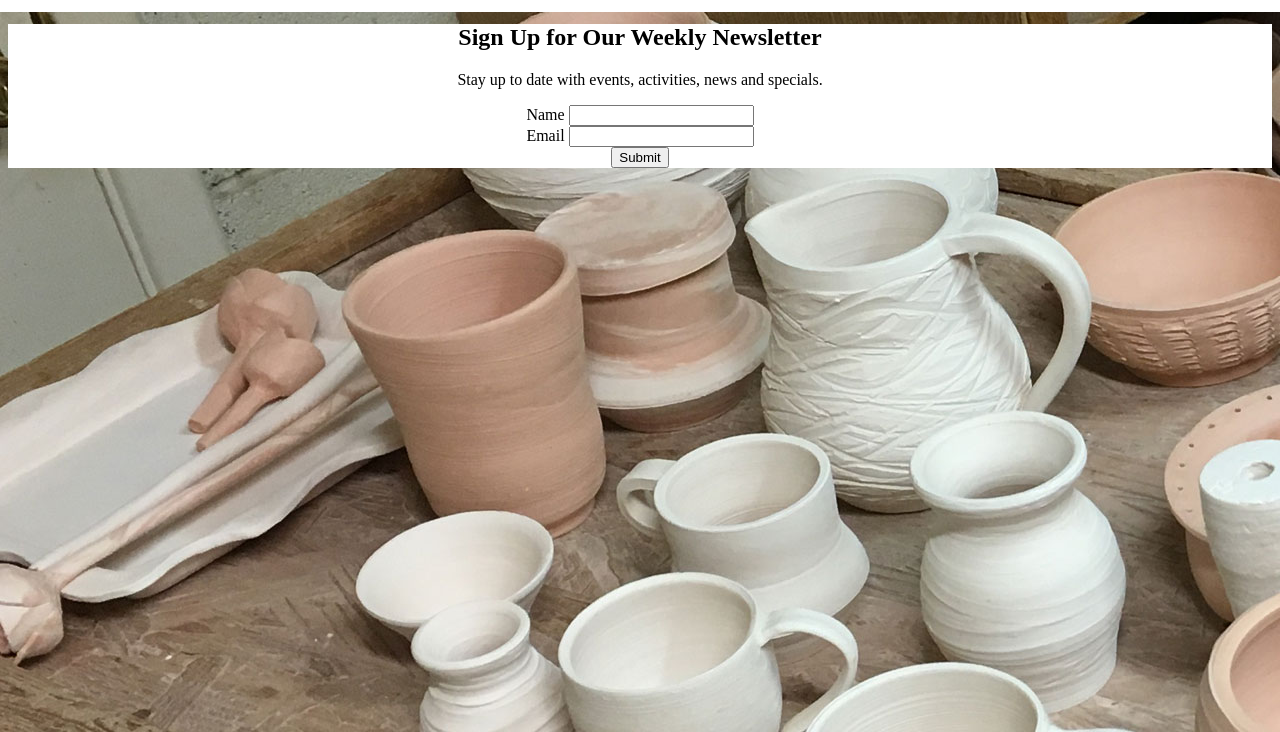
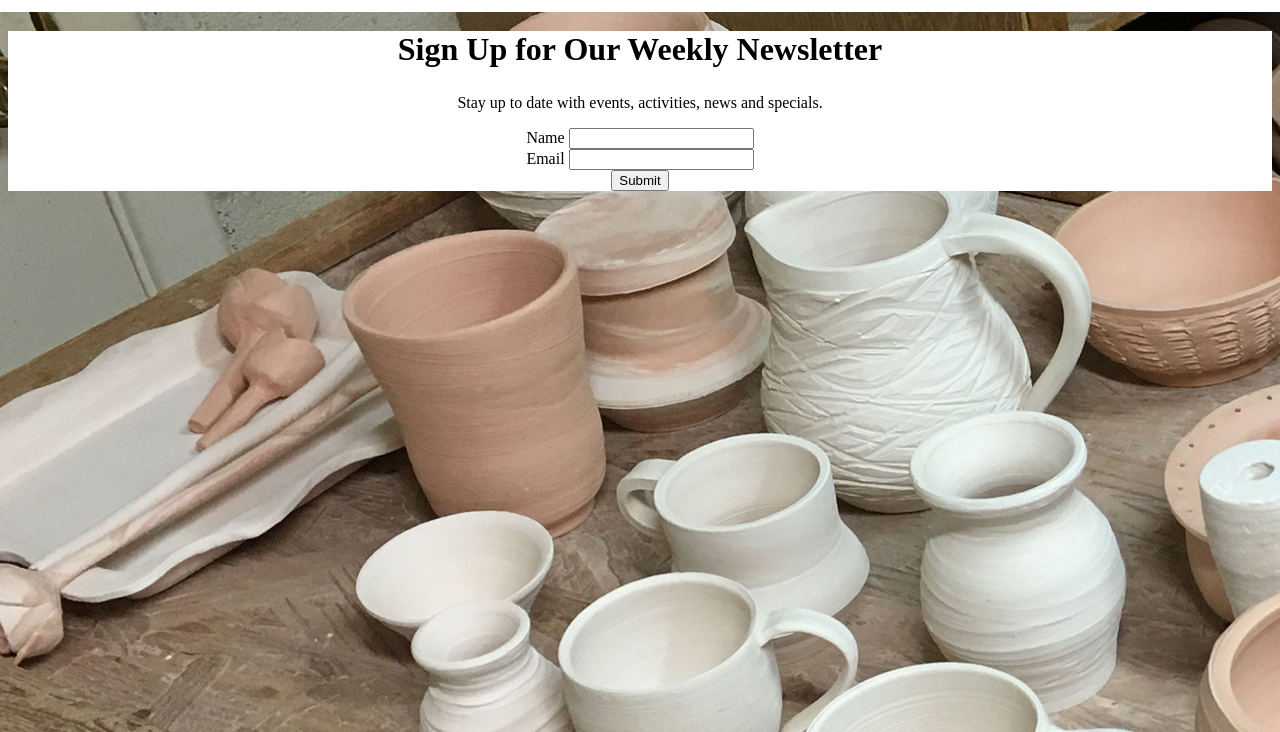
Before and after one commit to eman-s/week_one_project, a plain HTML site: page newsletterpg.html in a window 1280 px wide. Shown: the part 68-800 px from the top of the page. Drawn offline with Linux system fonts and the light colour scheme.

Commit message:
working on newsletter pg

```diff
--- a/newsletterpg.html
+++ b/newsletterpg.html
@@ -25,10 +25,10 @@
     <h2>Sign Up for Our Weekly Newsletter</h2>
       <p>Stay up to date with events, activities, news and specials.</p>
     <label for="name">Name</label>
-    <input type="text" name="name" value="">
+    <input type="text" id="name" value="">
     <br>
     <label for="email">Email</label>
-    <input type="email" name="email" value="" required>
+    <input type="email" id="email" value="" required>
     <br>
     <input type="Submit" value="Submit">
     </form>
--- a/newsletterpgstyles.css
+++ b/newsletterpgstyles.css
@@ -44,3 +44,12 @@ form{
   background-color: white;
   margin: 0;
 }
+
+p{
+  font-family: 'Merriweather', serif;
+}
+
+h2{
+  font-family: 'Merriweather', serif;
+  font-size: xx-large;
+}
```
